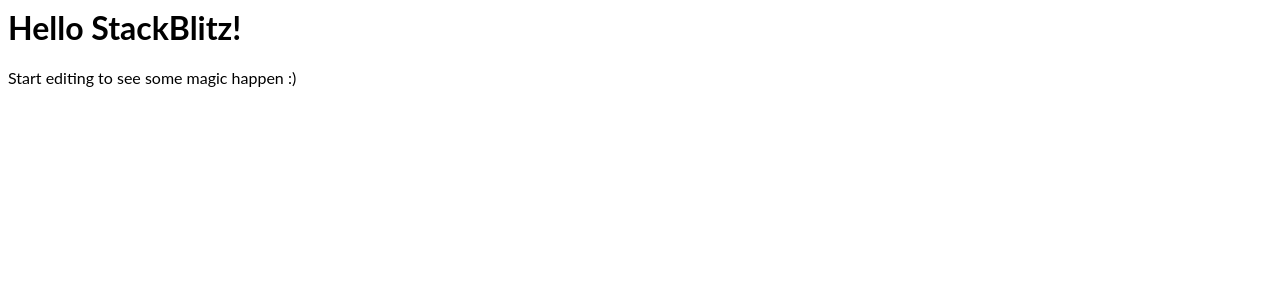
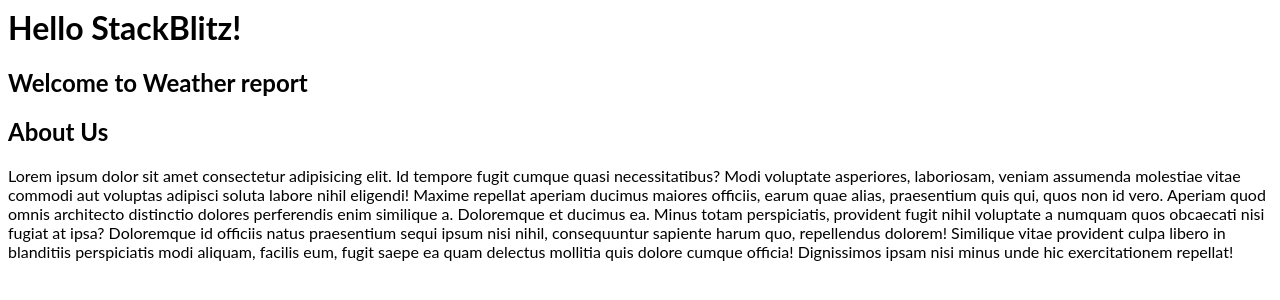
Before and after one commit to codingSlate/react-routing, a React (Create React App) app: page / in a window 1280 px wide. Shown: the top 300 px of the page. Built offline with nearby package versions, Linux system fonts and the light colour scheme.

Commit message:
BrowserRouter added

```diff
--- a/src/App.js
+++ b/src/App.js
@@ -1,11 +1,19 @@
-import React from "react";
-import "./style.css";
+import React from 'react';
+import Home from './Pages/Home';
+import About from './Pages/About';
+import { BrowserRouter as MyRouter, Route } from 'react-router-dom';
+import './style.css';
 
-export default function App() {
-  return (
+const App = () => (
+  <MyRouter>
     <div>
       <h1>Hello StackBlitz!</h1>
-      <p>Start editing to see some magic happen :)</p>
+      <main>
+        <Home />
+        <About />
+      </main>
     </div>
-  );
-}
+  </MyRouter>
+);
+
+export default App;
--- a/src/Pages/About.js
+++ b/src/Pages/About.js
@@ -1,5 +1,11 @@
 import React from 'react';
 const About = () => {
-  return <div></div>;
+  return <section>
+    <h1>About Us</h1>
+    <p>Lorem ipsum dolor sit amet consectetur adipisicing elit. Id tempore fugit cumque quasi necessitatibus? Modi voluptate asperiores, laboriosam, veniam assumenda molestiae vitae commodi aut voluptas adipisci soluta labore nihil eligendi!
+    Maxime repellat aperiam ducimus maiores officiis, earum quae alias, praesentium quis qui, quos non id vero. Aperiam quod omnis architecto distinctio dolores perferendis enim similique a. Doloremque et ducimus ea.
+    Minus totam perspiciatis, provident fugit nihil voluptate a numquam quos obcaecati nisi fugiat at ipsa? Doloremque id officiis natus praesentium sequi ipsum nisi nihil, consequuntur sapiente harum quo, repellendus dolorem!
+    Similique vitae provident culpa libero in blanditiis perspiciatis modi aliquam, facilis eum, fugit saepe ea quam delectus mollitia quis dolore cumque officia! Dignissimos ipsam nisi minus unde hic exercitationem repellat!</p>
+  </section>;
 };
 export default About;
--- a/src/Pages/Home.js
+++ b/src/Pages/Home.js
@@ -1,7 +1,9 @@
 import React from 'react'
 const Home = () =>{
     return(
-    <div></div>
+    <section>
+      <h1>Welcome to Weather report </h1>
+    </section>
     )
 }
 export default Home
```
